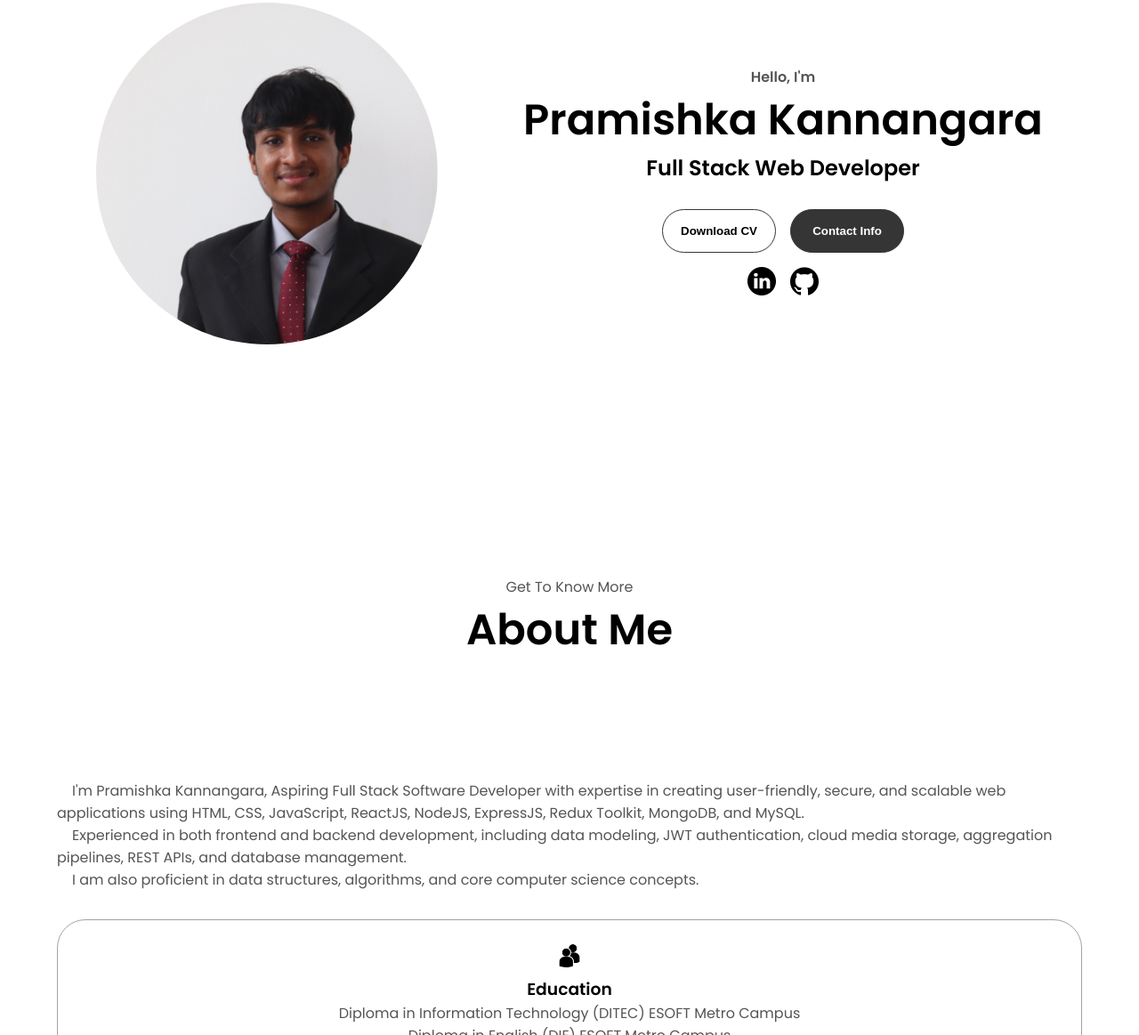
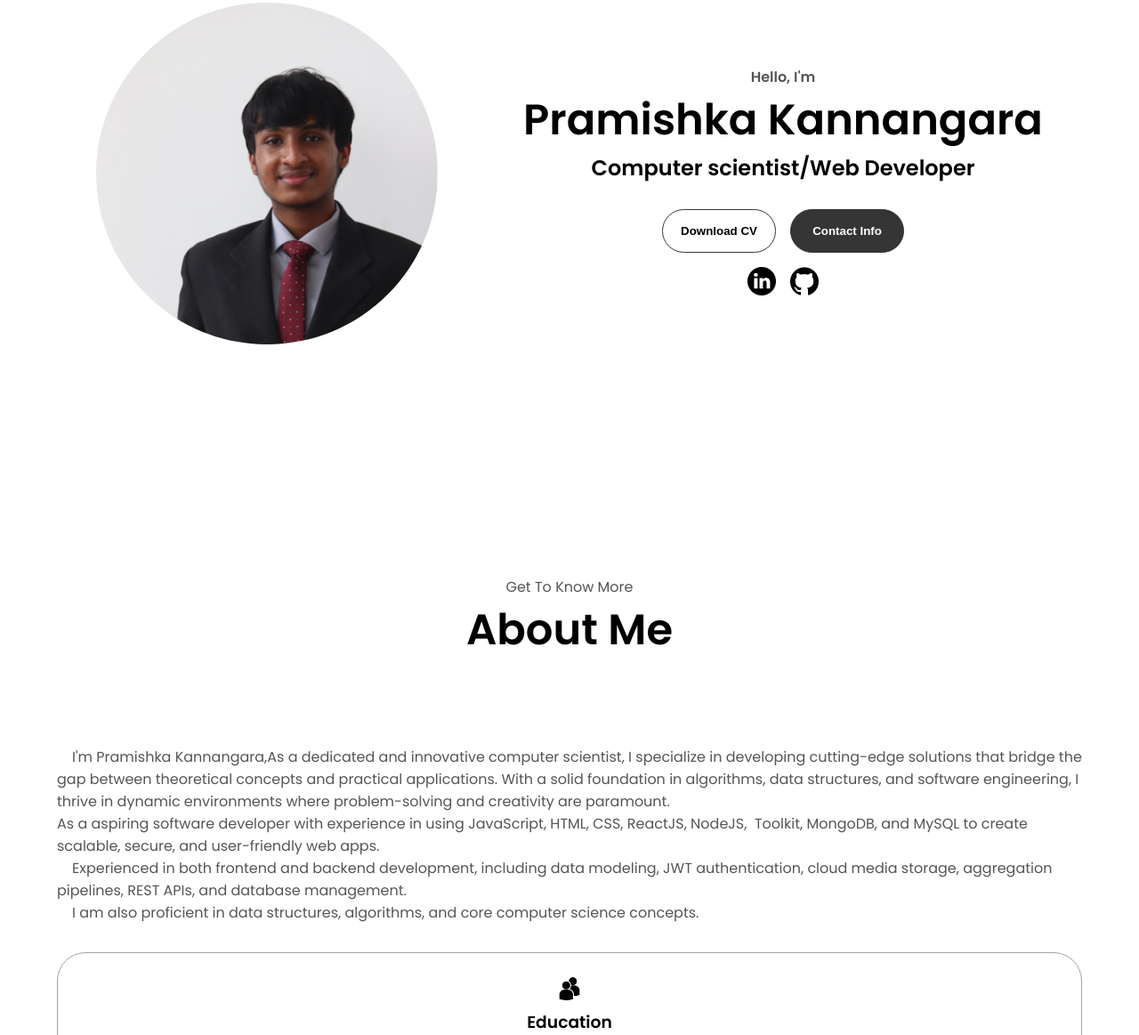
Before and after one commit to pramishka22/Pramishka, a plain HTML site: page index.html in a window 1280 px wide. Shown: the part 281-1444 px from the top of the page at 89% size. Drawn offline with Linux system fonts and the light colour scheme.

Commit message:
Update index.html

```diff
--- a/index.html
+++ b/index.html
@@ -45,7 +45,7 @@
     <div class="section__text">
       <p class="section__text__p1">Hello, I'm</p>
       <h1 class="title">Pramishka Kannangara</h1>
-      <h2 style="margin-bottom: 5%;">Full Stack Web Developer</h2>
+      <h2 style="margin-bottom: 5%;">Computer scientist/Web Developer</h2>
       <div class="btn-container">
         <button class="btn btn-color-2" onclick="window.open('./assets/Akshat-CV-fullstack.pdf','_blank')">
           Download CV
@@ -70,9 +70,9 @@
         <div class="about-containers">
           <div class="text-container">
             <p>
-              &nbsp;&nbsp;&nbsp;&nbsp;I'm Pramishka Kannangara, Aspiring Full Stack Software Developer with expertise in creating user-friendly, secure,
-              and scalable web applications using HTML, CSS, JavaScript, ReactJS, NodeJS, ExpressJS, Redux Toolkit,
-              MongoDB, and MySQL.
+              &nbsp;&nbsp;&nbsp;&nbsp;I'm Pramishka Kannangara,As a dedicated and innovative computer scientist, I specialize in developing cutting-edge solutions that bridge the gap between theoretical concepts and practical applications. With a solid foundation in algorithms, data structures, and software engineering, I thrive in dynamic environments where problem-solving and creativity are paramount.</p>
+            <p>As a aspiring software developer with experience in using JavaScript, HTML, CSS, ReactJS, NodeJS,  Toolkit, MongoDB, and MySQL to create scalable, secure, and user-friendly web apps.
+
             </p>
             <p>
               &nbsp;&nbsp;&nbsp;&nbsp;Experienced in both frontend and backend development, including data modeling, JWT authentication, cloud
```
